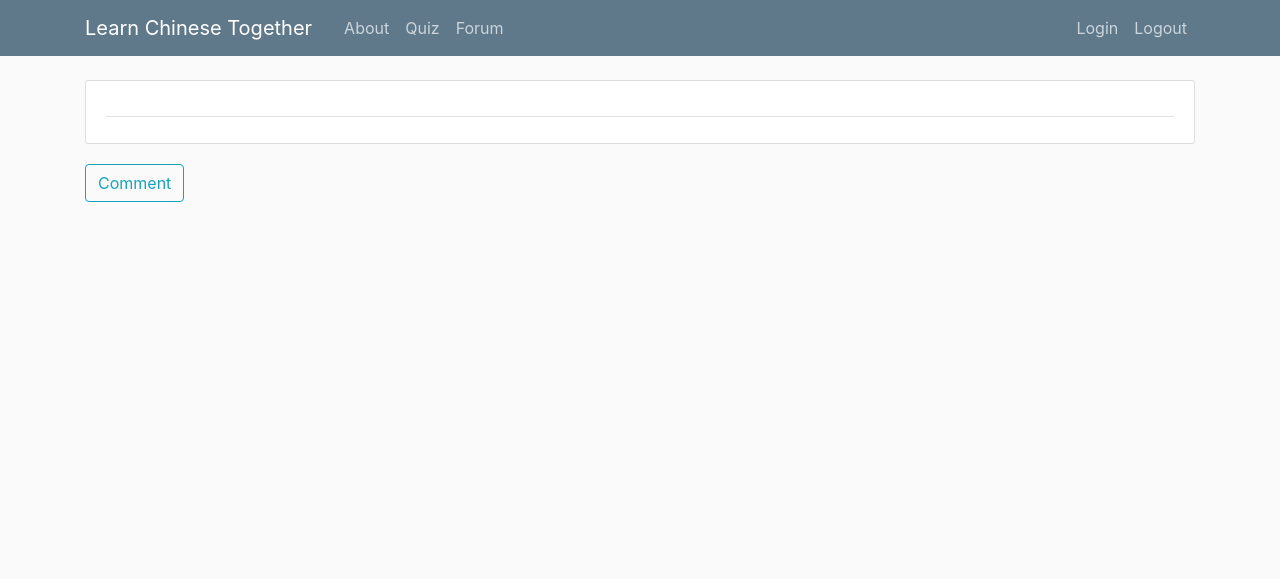
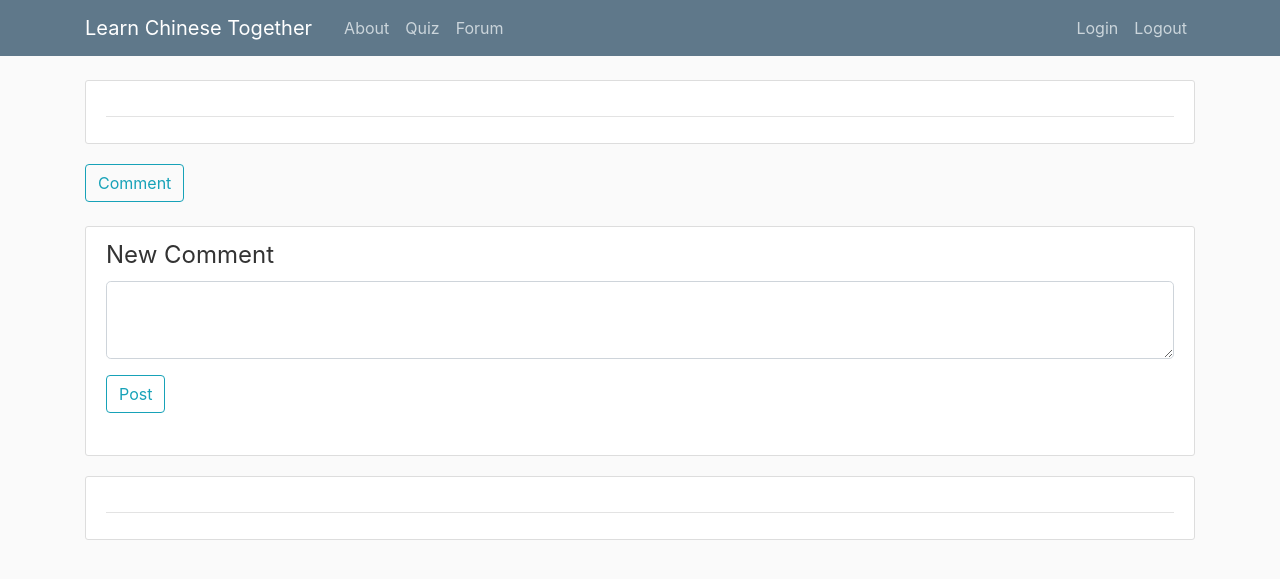
Before and after one commit to JacksonFrank/cs1530-project, a Flask app: template flaskblog/templates/post.html in a window 1280 px wide. Shown: the top 579 px of the page. Run offline with Flask 2, Linux system fonts and the light colour scheme; the template is opened without the code that fills it: values that come from a table or form of the project are taken from there, others are empty; parts of the project's set-up code (start-up, migrations or seed data) failed here and were passed over; some libraries are stand-ins or nearby versions.

Commit message:
added comment textarea

```diff
--- a/flaskblog/forms.py
+++ b/flaskblog/forms.py
@@ -13,4 +13,4 @@
 
 class CommentForm(FlaskForm):
     content = TextAreaField('Content', validators=[DataRequired()])
-    submit = SubmitField('Comment') #submit button
+    submit = SubmitField('Submit') #submit button
--- a/flaskblog/templates/post.html
+++ b/flaskblog/templates/post.html
@@ -11,7 +11,45 @@
               <p class="article-content">{{ post.content }}</p>
             </div>
           </article>
-        <a href="/post/new" class="btn btn-outline-info" role="button">
+        <a href="/post/new" class="btn btn-outline-info mb-4" role="button">
             Comment
         </a>
+
+        <!--comment textarea-->
+        <div class="content-section">
+          <form method="POST", action="">
+              {{ form.hidden_tag() }}
+              <fieldset class="form-group">   <!--group a set of elements-->
+                  <legend>New Comment</legend>
+                  <div class="form-group">  <!--content-->
+                      {% if form.content.errors %}
+                          {{ form.content(class="form-control form-control-lg") }}
+                          <div class="invalid-feedback">
+                              {% for error in form.content.errors%}
+                                  <span>{error}</span>
+                              {% endfor%}
+                          </div>
+                      {% else %}
+                          {{ form.content(class="form-control form-control-lg") }}
+                      {% endif %}
+                  </div>
+                  <div class="form-group">    <!--submit button-->
+                      {{ form.submit(class="btn btn-outline-info") }}
+                  </div>
+              </fieldset>
+          </form>
+      </div>
+
+        <!--comment-->
+        <article class="media content-section">
+          <div class="media-body">
+            <div class="article-metadata">
+              <a class="article-author mr-2" href="#">{{ post.author }}</a>
+              <small class="text-muted">{{ post.time_posted.strftime('%Y-%m-%d') }}</small>
+            </div>
+            <p class="article-content">{{ post.content }}</p>
+          </div>
+        </article>
+
+
     {% endblock content %}
```
Also changed, not shown: flaskblog/routes.py (+9 -14 lines), flaskblog/templates/create_post.html (+4 -4 lines).
